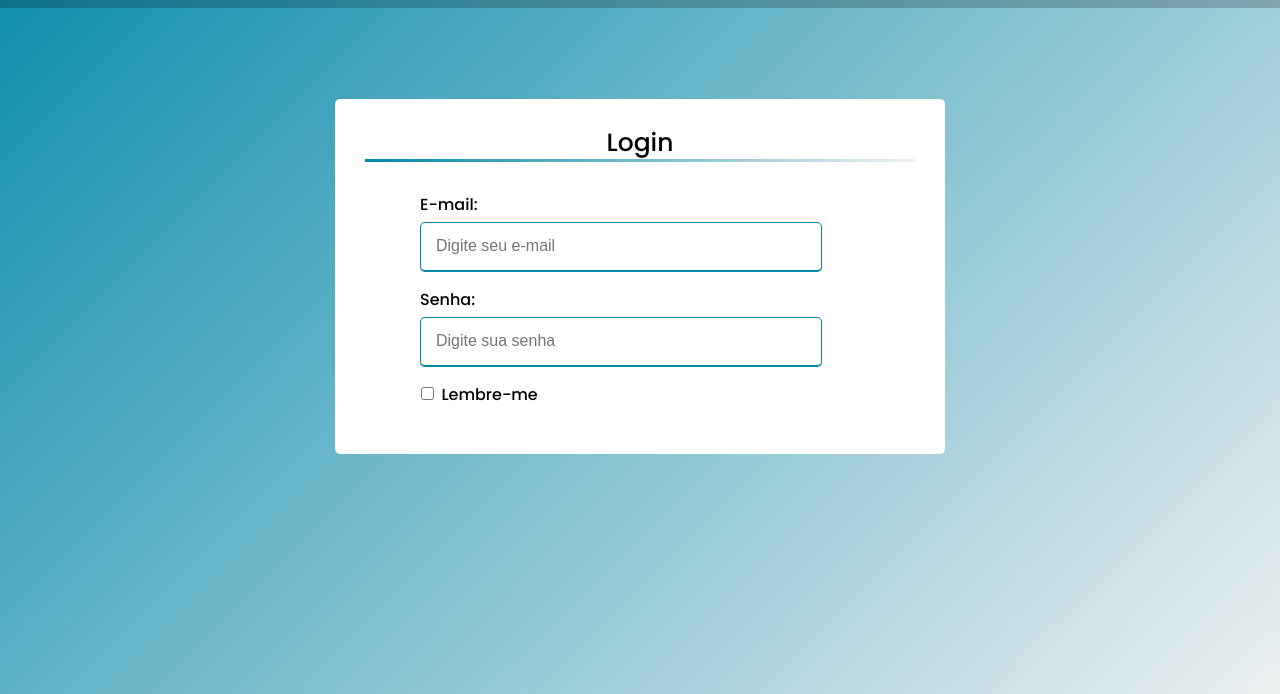
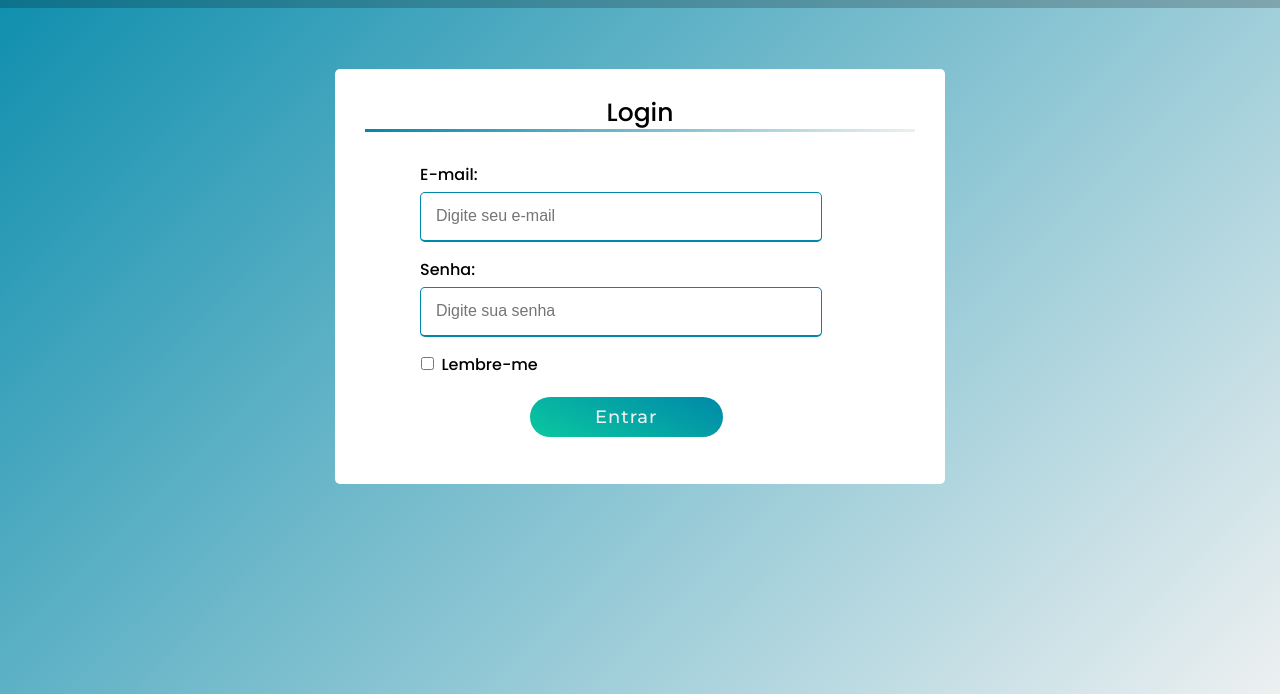
Before and after one commit to NetoTV/Foco-Total, a plain HTML site: page telas/usuarios/loginUsuario.html in a window 1280 px wide. Shown: the part 142-836 px from the top of the page. Drawn offline with Linux system fonts and the light colour scheme.

Commit message:
Tela de login
Tela de login finalizada até o momento!!!

```diff
--- a/css/stylelogin.css
+++ b/css/stylelogin.css
@@ -155,9 +155,9 @@ form .user-details .input-box{
 }
 
 form button{
-    margin: 0 0;
-    height: 100%;
-    width: 100%;
+    margin-top: 20px;
+    margin-left: 30%;
+    width: 35%;
     outline: none;
     letter-spacing: 1px;
     font-size: 18px;
--- a/telas/usuarios/loginUsuario.html
+++ b/telas/usuarios/loginUsuario.html
@@ -49,6 +49,9 @@
                 <input type="checkbox">
                 <label for="agreement">Lembre-me</label>
               </div>
+
+              <button type="submit" id="btnCadastro">Entrar</button>
+
             </div>
 
 
```
